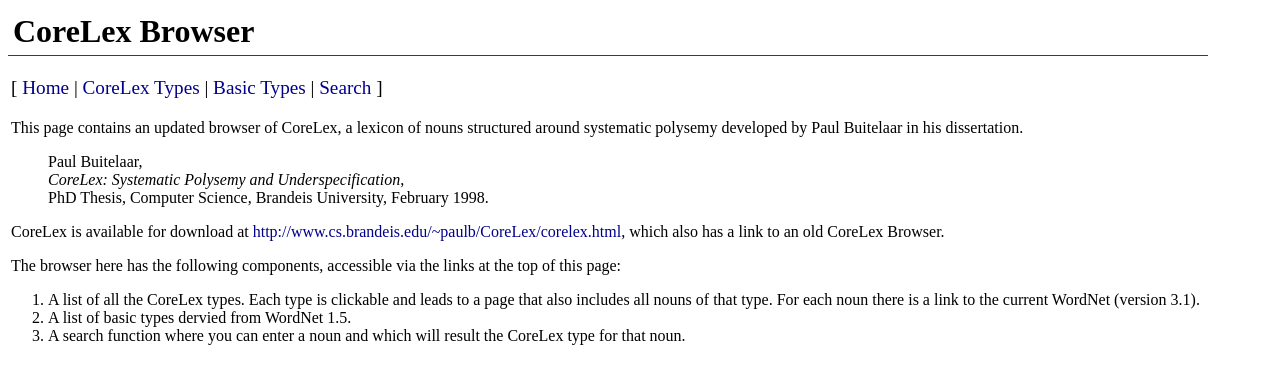
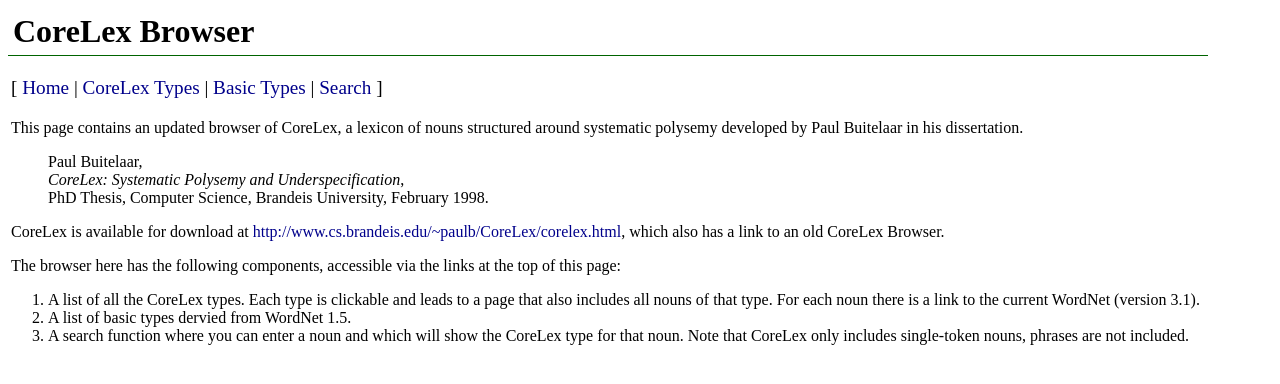
Before and after one commit to marcverhagen/corelex, a PHP site: page / in a window 1280 px wide. Shown: the top 384 px of the page. Run offline with PHP 8.4, Linux system fonts and the light colour scheme.

Commit message:
Minor tweaks to the browser of the legacy corelex.

```diff
--- a/browser/index.php
+++ b/browser/index.php
@@ -31,7 +31,7 @@
 
    <li>A list of basic types dervied from WordNet 1.5.</li>
 
-   <li>A search function where you can enter a noun and which will result the CoreLex type for that noun.</li>
+   <li>A search function where you can enter a noun and which will show the CoreLex type for that noun. Note that CoreLex only includes single-token nouns, phrases are not included.</li>
 
 </ol>
 
```
Also changed, not shown: browser/README.md, legacy/README.md, 1 other file.
